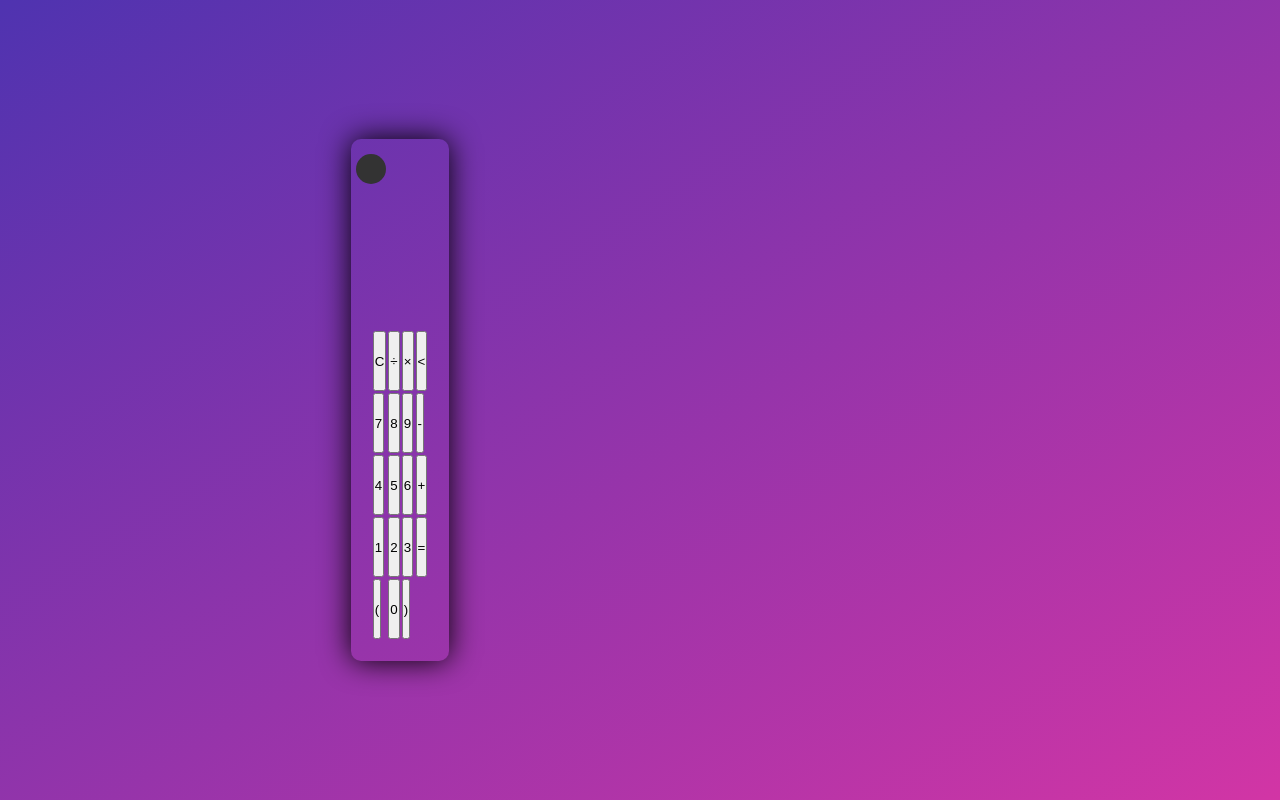
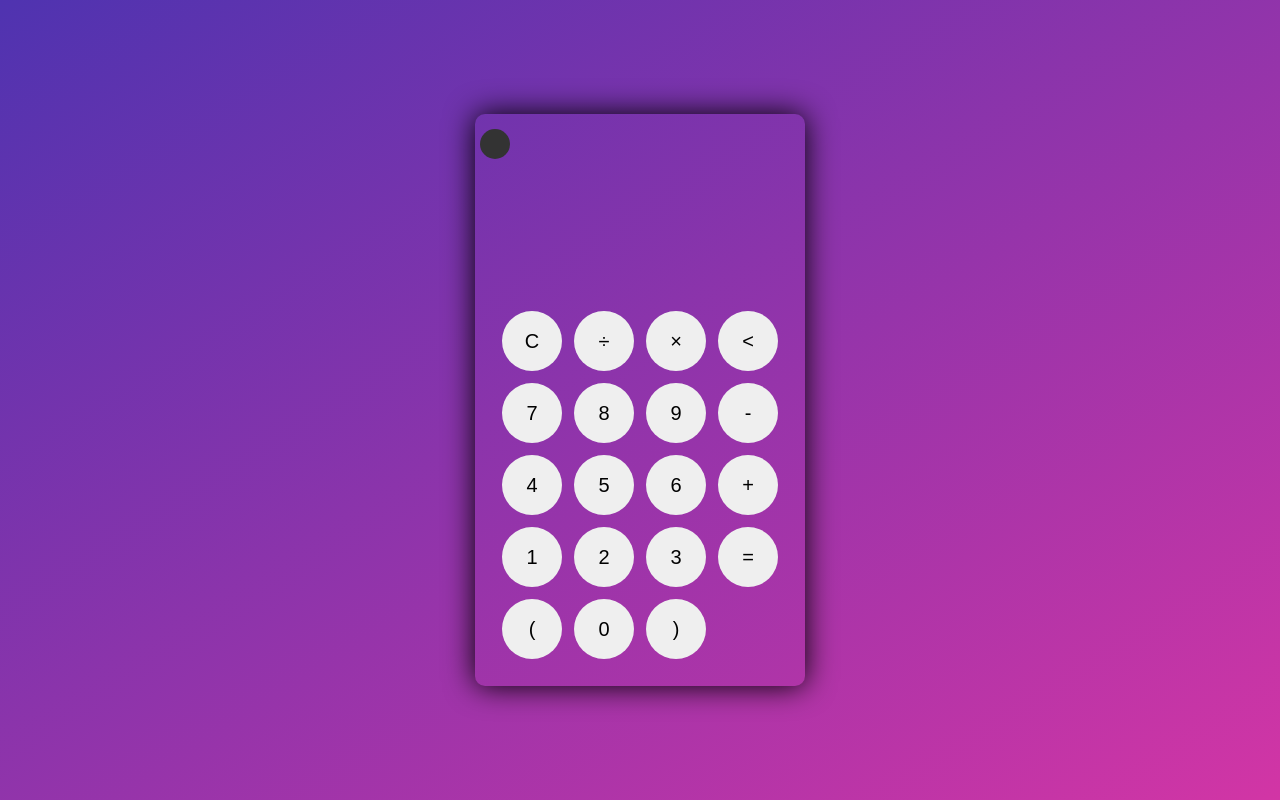
Before and after one commit to ibanga-alt/probable-cal-invention, a plain HTML site: page index.html in a window 1280 px wide. Drawn offline with Linux system fonts and the light colour scheme.

Commit message:
button hover

```diff
--- a/index.html
+++ b/index.html
@@ -2,7 +2,7 @@
 <html lang="en">
 <head>
     <meta charset="UTF-8">
-    <!-- <mata http-equiv="x-UA-Compatible" content="IE=edge"> -->
+    <mata http-equiv="x-UA-Compatible" content="IE=edge">
     <meta name="viewport" content="width=device-width, initial-scale=1.0">
     <link rel="stylesheet" href="styles.css">
     <title>Calculator</title>
--- a/styles.css
+++ b/styles.css
@@ -7,7 +7,7 @@
     /* use of transition ??? */
 }
 
-body{
+body {
     font-family: sans-serif;
     background-image: linear-gradient(to bottom right, rgba(79,51,176,1), rgba(210,53,165));
     /* linear gradient ?? */
@@ -20,7 +20,7 @@ a{
 
 .container{
     height: 100vh;
-    width: 100vh;
+    width: 100vw;
     display: grid;
     place-items: center;
 
@@ -41,8 +41,6 @@ a{
     color: #fff;
     cursor: pointer;
     z-index: 1;
-    /* z-index ??? */
-
 }
 
 .theme-toggler.active{
@@ -85,4 +83,15 @@ a{
 
 button{
     height: 60px;
+    width: 60px;
+    border: 0;
+    border-radius: 30px;
+    margin: 5px;
+    font-size: 20px;
+    cursor: pointer;
+    transition: all 200ms ease;
 }
+
+button:hover{
+    transform: scale(1.15);
+}
```
